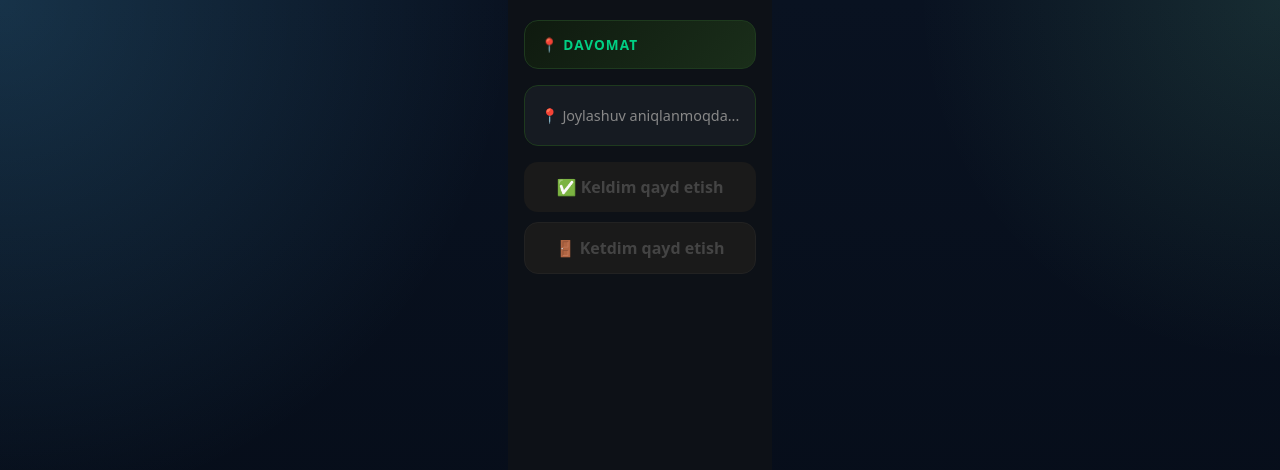
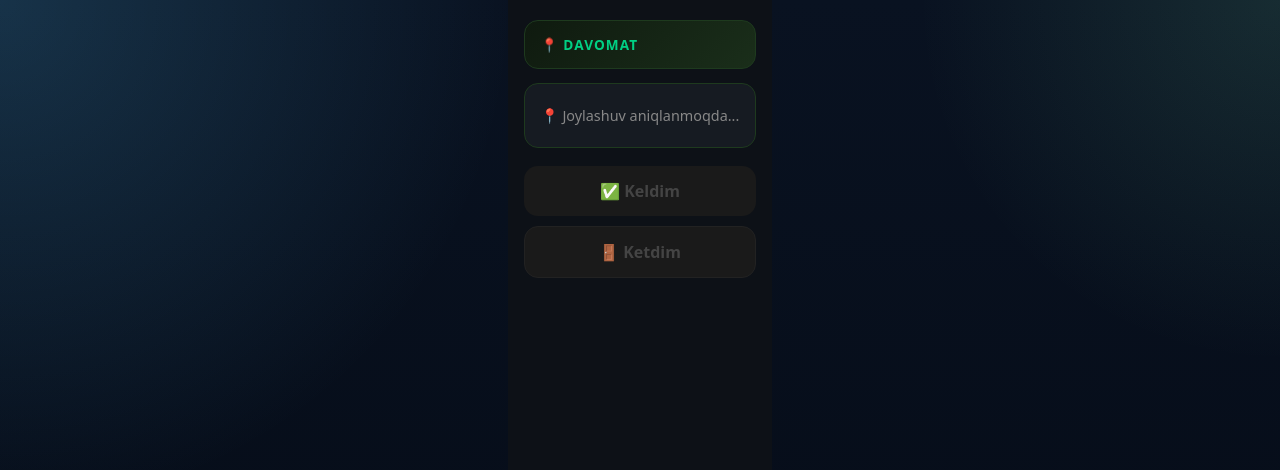
Before and after one commit to saeeeed1/vizaro-miniapp, a Next.js app: page /checkin in a window 1280 px wide. Shown: the top 470 px of the page. Built offline with nearby package versions, Linux system fonts and the light colour scheme; no server answers.

Commit message:
auto gps check on open

```diff
--- a/app/checkin/page.tsx
+++ b/app/checkin/page.tsx
@@ -1,6 +1,6 @@
 "use client";
 
-import { useEffect, useState, useCallback } from "react";
+import { useEffect, useState } from "react";
 
 declare global {
   interface Window {
@@ -9,23 +9,17 @@ declare global {
         ready: () => void;
         expand: () => void;
         close: () => void;
-        initDataUnsafe: { user?: { id: number; first_name?: string } };
+        initDataUnsafe: { user?: { id: number } };
         initData: string;
       };
     };
   }
 }
 
-type GeoState = "idle" | "loading" | "in_office" | "out_of_office" | "denied" | "error";
-type ActionState = "idle" | "loading" | "success" | "error";
+type GeoStatus = "loading" | "in_office" | "out_of_office" | "denied" | "error";
+type ActionStatus = "idle" | "loading" | "done" | "error";
 
-interface OfficeData {
-  lat: number;
-  lon: number;
-  radius_m: number;
-}
-
-function calcDistance(lat1: number, lon1: number, lat2: number, lon2: number): number {
+function haversine(lat1: number, lon1: number, lat2: number, lon2: number): number {
   const R = 6371000;
   const dLat = (lat2 - lat1) * Math.PI / 180;
   const dLon = (lon2 - lon1) * Math.PI / 180;
@@ -44,107 +38,93 @@ function getUserId(): number {
   return uid ? parseInt(uid) : 0;
 }
 
-function getInitData(): string {
-  if (typeof window === "undefined") return "";
-  return window.Telegram?.WebApp?.initData ?? "";
-}
-
 export default function CheckinPage() {
-  const [office, setOffice]         = useState<OfficeData | null>(null);
-  const [geoState, setGeoState]     = useState<GeoState>("idle");
+  const [geoStatus, setGeoStatus]   = useState<GeoStatus>("loading");
   const [distance, setDistance]     = useState(0);
-  const [userLat, setUserLat]       = useState(0);
-  const [userLon, setUserLon]       = useState(0);
-  const [actionState, setAction]    = useState<ActionState>("idle");
+  const [radiusM, setRadiusM]       = useState(100);
+  const [coords, setCoords]         = useState<{ lat: number; lon: number } | null>(null);
+  const [actionStatus, setAction]   = useState<ActionStatus>("idle");
   const [resultMsg, setResultMsg]   = useState("");
   const [userId, setUserId]         = useState(0);
 
+  // 1. Sahifa ochilishi bilan darhol GPS + ofis tekshiruvi
   useEffect(() => {
     window.Telegram?.WebApp?.ready?.();
     window.Telegram?.WebApp?.expand?.();
     setUserId(getUserId());
+
+    if (!navigator.geolocation) {
+      setGeoStatus("error");
+      return;
+    }
+
+    navigator.geolocation.getCurrentPosition(
+      async (pos) => {
+        const { latitude, longitude } = pos.coords;
+        await checkLocation(latitude, longitude);
+      },
+      (err) => {
+        setGeoStatus(err.code === 1 ? "denied" : "error");
+      },
+      { enableHighAccuracy: true, timeout: 10000 }
+    );
   }, []);
 
-  // Ofis ma'lumotini yuklash
-  useEffect(() => {
-    fetch("/api/office-location")
-      .then(r => r.json())
-      .then((data: OfficeData) => setOffice(data))
-      .catch(() => setGeoState("error"));
-  }, []);
+  // 2. checkLocation — ofis koordinatalarini olib masofani hisoblaydi
+  async function checkLocation(lat: number, lon: number) {
+    try {
+      const res = await fetch("/api/office-location");
+      const office = await res.json() as { lat: number; lon: number; radius_m: number };
+      const dist = haversine(lat, lon, office.lat, office.lon);
+      setCoords({ lat, lon });
+      setDistance(dist);
+      setRadiusM(office.radius_m);
+      setGeoStatus(dist <= office.radius_m ? "in_office" : "out_of_office");
+    } catch {
+      setGeoStatus("error");
+    }
+  }
 
-  // GPS tekshiruvi — office yuklanganidan keyin
-  const checkGps = useCallback(() => {
-    if (!office) return;
-    if (!navigator.geolocation) {
-      setGeoState("error");
-      return;
-    }
-    setGeoState("loading");
-    navigator.geolocation.getCurrentPosition(
-      (pos) => {
-        const { latitude, longitude } = pos.coords;
-        setUserLat(latitude);
-        setUserLon(longitude);
-        const dist = calcDistance(latitude, longitude, office.lat, office.lon);
-        setDistance(dist);
-        setGeoState(dist <= office.radius_m ? "in_office" : "out_of_office");
-      },
-      (err) => {
-        setGeoState(err.code === 1 ? "denied" : "error");
-      },
-      { timeout: 10000, maximumAge: 0, enableHighAccuracy: true }
-    );
-  }, [office]);
+  // 3. Keldim / Ketdim — qayta GPS so'ramasdan
+  async function handleAction(action: "checkin" | "checkout") {
+    if (!coords || actionStatus === "loading" || actionStatus === "done") return;
+    setAction("loading");
 
-  useEffect(() => {
-    if (office) checkGps();
-  }, [office, checkGps]);
+    const headers: Record<string, string> = { "Content-Type": "application/json" };
+    const initData = window.Telegram?.WebApp?.initData;
+    if (initData) headers["x-telegram-init-data"] = initData;
 
-  const handleAction = async (action: "checkin" | "checkout") => {
-    if (geoState !== "in_office" || actionState === "loading") return;
-    setAction("loading");
     try {
-      const headers: Record<string, string> = { "Content-Type": "application/json" };
-      const initData = getInitData();
-      if (initData) headers["x-telegram-init-data"] = initData;
-
       const res = await fetch("/api/checkin", {
         method: "POST",
         headers,
-        body: JSON.stringify({ user_id: userId, lat: userLat, lon: userLon, action }),
+        body: JSON.stringify({ user_id: userId, lat: coords.lat, lon: coords.lon, action }),
       });
-      const json = await res.json() as { ok?: boolean; reason?: string; time?: string; status?: string };
+      const json = await res.json() as { ok?: boolean; reason?: string; time?: string };
 
       if (json.ok) {
-        setAction("success");
+        setAction("done");
         const label = action === "checkin" ? "Kelish" : "Ketish";
         setResultMsg(`✅ ${label} qayd etildi — ${json.time}`);
-        setTimeout(() => window.Telegram?.WebApp?.close?.(), 2000);
-      } else if (json.reason === "already_checked_in") {
-        setAction("error");
-        setResultMsg("⚠️ Siz bugun allaqachon keldingiz");
-      } else if (json.reason === "already_checked_out") {
-        setAction("error");
-        setResultMsg("⚠️ Siz bugun allaqachon ketdingiz");
-      } else if (json.reason === "not_checked_in") {
-        setAction("error");
-        setResultMsg("⚠️ Avval kelish qayd etilmagan");
-      } else if (json.reason === "not_in_office") {
-        setAction("error");
-        setResultMsg("📍 Siz ofisda emassiz");
+        setTimeout(() => window.Telegram?.WebApp?.close?.(), 1800);
       } else {
         setAction("error");
-        setResultMsg("❌ Xatolik yuz berdi");
+        const msgs: Record<string, string> = {
+          already_checked_in:  "⚠️ Bugun allaqachon keldingiz",
+          already_checked_out: "⚠️ Bugun allaqachon ketdingiz",
+          not_checked_in:      "⚠️ Avval kelish qayd etilmagan",
+          not_in_office:       "📍 Siz ofisda emassiz",
+        };
+        setResultMsg(msgs[json.reason ?? ""] ?? "❌ Xatolik yuz berdi");
       }
     } catch {
       setAction("error");
       setResultMsg("❌ Server bilan bog'lanib bo'lmadi");
     }
-  };
+  }
 
-  const inOffice  = geoState === "in_office";
-  const isLoading = geoState === "loading" || !office;
+  const inOffice  = geoStatus === "in_office";
+  const busy      = actionStatus === "loading" || actionStatus === "done";
 
   return (
     <div style={{
@@ -155,7 +135,7 @@ export default function CheckinPage() {
       padding: "20px 16px",
       display: "flex",
       flexDirection: "column",
-      gap: 16,
+      gap: 14,
     }}>
 
       {/* Header */}
@@ -170,59 +150,66 @@ export default function CheckinPage() {
         </div>
       </div>
 
-      {/* GPS holati */}
+      {/* 4. GPS holati */}
       <div style={{
         background: "#161b22",
         borderRadius: 14,
-        padding: "20px 16px",
+        padding: "22px 16px",
         textAlign: "center",
-        border: `1px solid ${inOffice ? "#22c55e33" : geoState === "out_of_office" ? "#ef444433" : "#1e3a1e"}`,
+        border: `1px solid ${
+          inOffice ? "#22c55e33" :
+          geoStatus === "out_of_office" ? "#ef444433" : "#1e3a1e"
+        }`,
       }}>
-        {isLoading && (
-          <div style={{ color: "#888", fontSize: "0.9rem" }}>📍 Joylashuv aniqlanmoqda...</div>
+        {geoStatus === "loading" && (
+          <div style={{ color: "#888", fontSize: "0.9rem" }}>
+            📍 Joylashuv aniqlanmoqda...
+          </div>
         )}
-        {geoState === "in_office" && (
+        {/* 5. Qisqa xabarlar */}
+        {geoStatus === "in_office" && (
+          <div style={{ color: "#22c55e", fontWeight: 700, fontSize: "1rem" }}>
+            ✅ Ofisda — {distance}m
+          </div>
+        )}
+        {geoStatus === "out_of_office" && (
           <>
-            <div style={{ color: "#22c55e", fontWeight: 700, fontSize: "1.1rem", marginBottom: 6 }}>
-              ✅ Ofis hududida
-            </div>
-            <div style={{ color: "#888", fontSize: "0.8rem" }}>{distance}m uzoqlikda</div>
-          </>
-        )}
-        {geoState === "out_of_office" && (
-          <>
-            <div style={{ color: "#ef4444", fontWeight: 700, fontSize: "1rem", marginBottom: 6 }}>
-              ❌ Ofis hududida emassiz
-            </div>
-            <div style={{ color: "#888", fontSize: "0.8rem" }}>
-              Masofa: {distance}m ({office?.radius_m}m kerak)
+            <div style={{ color: "#ef4444", fontWeight: 700, fontSize: "1rem", marginBottom: 4 }}>
+              ❌ Ofisda emas — {distance}m ({radiusM}m kerak)
             </div>
             <button
-              onClick={checkGps}
+              onClick={() => {
+                setGeoStatus("loading");
+                navigator.geolocation.getCurrentPosition(
+                  async (p) => checkLocation(p.coords.latitude, p.coords.longitude),
+                  () => setGeoStatus("error"),
+                  { enableHighAccuracy: true, timeout: 10000 }
+                );
+              }}
               style={{
-                marginTop: 12, padding: "7px 16px",
+                marginTop: 10, padding: "6px 14px",
                 background: "transparent", color: "#00d084",
                 border: "1px solid #00d084", borderRadius: 20,
-                fontSize: "0.8rem", cursor: "pointer",
+                fontSize: "0.78rem", cursor: "pointer",
               }}
             >
               🔄 Qayta tekshirish
             </button>
           </>
         )}
-        {geoState === "denied" && (
+        {geoStatus === "denied" && (
           <div style={{ color: "#ef4444", fontSize: "0.9rem" }}>❌ GPS ruxsatini bering</div>
         )}
-        {geoState === "error" && (
+        {geoStatus === "error" && (
           <div style={{ color: "#ef4444", fontSize: "0.9rem" }}>❌ GPS aniqlab bo&apos;lmadi</div>
         )}
       </div>
 
-      {/* Natija xabari */}
+      {/* Natija */}
       {resultMsg && (
         <div style={{
-          background: actionState === "success" ? "#0d2b0d" : "#2b0d0d",
-          border: `1px solid ${actionState === "success" ? "#22c55e33" : "#ef444433"}`,
+          background: actionStatus === "done" ? "#0d2b0d" : "#2b0d0d",
+          border: `1px solid ${actionStatus === "done" ? "#22c55e44" : "#ef444444"}`,
           borderRadius: 12,
           padding: "12px 16px",
           textAlign: "center",
@@ -234,42 +221,41 @@ export default function CheckinPage() {
       )}
 
       {/* Tugmalar */}
-      <div style={{ display: "flex", flexDirection: "column", gap: 10 }}>
+      <div style={{ display: "flex", flexDirection: "column", gap: 10, marginTop: 4 }}>
         <button
           onClick={() => handleAction("checkin")}
-          disabled={!inOffice || actionState === "loading" || actionState === "success"}
+          disabled={!inOffice || busy}
           style={{
             padding: "14px 0",
             borderRadius: 14,
             border: "none",
-            background: inOffice ? "#00c07a" : "#1a1a1a",
-            color: inOffice ? "#000" : "#444",
+            background: inOffice && !busy ? "#00c07a" : "#1a1a1a",
+            color: inOffice && !busy ? "#000" : "#444",
             fontWeight: 700,
             fontSize: "1rem",
-            cursor: inOffice ? "pointer" : "not-allowed",
+            cursor: inOffice && !busy ? "pointer" : "not-allowed",
             transition: "all 0.2s",
           }}
         >
-          {actionState === "loading" ? "⏳ Saqlanmoqda..." : "✅ Keldim qayd etish"}
+          {actionStatus === "loading" ? "⏳ Saqlanmoqda..." : "✅ Keldim"}
         </button>
 
         <button
           onClick={() => handleAction("checkout")}
-          disabled={!inOffice || actionState === "loading" || actionState === "success"}
+          disabled={!inOffice || busy}
           style={{
             padding: "14px 0",
             borderRadius: 14,
-            border: "none",
-            background: inOffice ? "#1a2e1a" : "#1a1a1a",
-            color: inOffice ? "#00d084" : "#444",
+            border: inOffice && !busy ? "1px solid #1e3a1e" : "1px solid #222",
+            background: inOffice && !busy ? "#1a2e1a" : "#1a1a1a",
+            color: inOffice && !busy ? "#00d084" : "#444",
             fontWeight: 700,
             fontSize: "1rem",
-            cursor: inOffice ? "pointer" : "not-allowed",
-            border: inOffice ? "1px solid #1e3a1e" : "1px solid #222",
+            cursor: inOffice && !busy ? "pointer" : "not-allowed",
             transition: "all 0.2s",
-          } as React.CSSProperties}
+          }}
         >
-          🚪 Ketdim qayd etish
+          🚪 Ketdim
         </button>
       </div>
 
```
